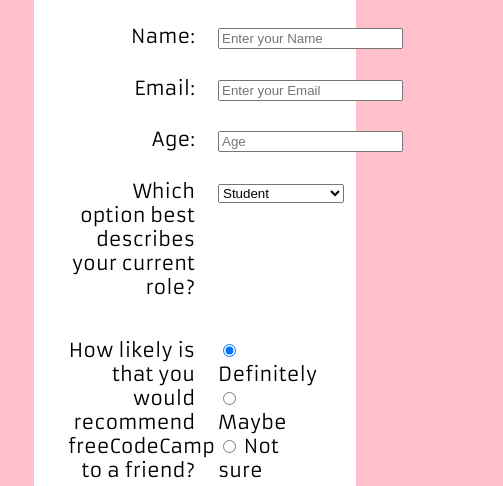
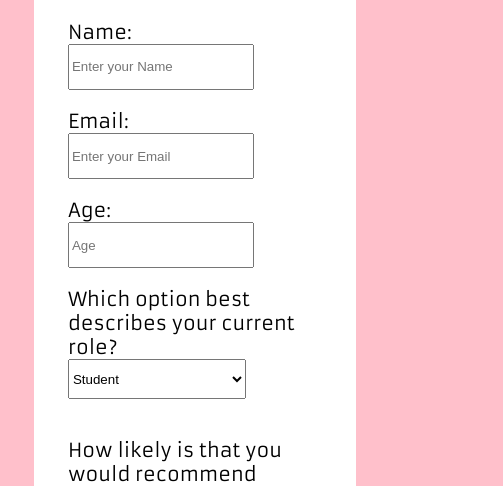
Before and after one commit to cinthialandia/fcc-survey-form, a plain HTML site: page index.html in a window 390 px wide. Shown: the part 290-776 px from the top of the page, 503 px wide, since content can reach past the window. Drawn offline with Linux system fonts and the light colour scheme.

Commit message:
refactore of css and html

```diff
--- a/index.html
+++ b/index.html
@@ -61,7 +61,7 @@
               <label for="maybe">Maybe</label>
             </div>
             <div>
-              <input type="radio" id="notsure" name="notsure" value="notsure" />
+              <input type="radio" id="notsure" name="recommend" value="notsure" />
               <label for="notsure">Not sure</label>
             </div>
           </div>
@@ -144,7 +144,7 @@
             <label for="story">Any Comments or Suggestions?</label>
           </div>
           <div class="control">
-            <textarea id="story" name="story" rows="5" cols="33" placeholder="Enter your comment here..."> </textarea>
+            <textarea id="story" name="story" placeholder="Enter your comment here..."></textarea>
           </div>
         </div>
         <!--submit -->
--- a/style.css
+++ b/style.css
@@ -34,9 +34,9 @@ main {
 
 /*style all the label*/
 .label {
-  width: 50%;
   text-align: right;
   padding-right: 1em;
+  width: 50%;
 }
 
 .label-top {
@@ -46,7 +46,27 @@ main {
 /*style all the input*/
 .control {
   width: 25%;
-  padding: 0.2em;
+}
+
+input[type="checkbox"],
+input[type="radio"] {
+  height: 1.5em;
+  width: 2em;
+}
+
+select {
+  width: 70%;
+  height: 3em;
+}
+
+input[type="text"] {
+  height: 3em;
+  width: 70%;
+}
+
+textarea {
+  height: 10em;
+  width: 90%;
 }
 
 /*submit-button*/
@@ -66,17 +86,18 @@ main {
   border: 0px solid;
 }
 
-
-
 /* This query was necessary for changing the size of the elements on mobile cellphone*/
-@media only screen and (max-width: 600px) {
-  .input {
-    display: block;
+@media only screen and (max-width: 800px) {
+  .control-container {
+    flex-direction: column;
   }
 
-  .input label {
-    display: block;
+  .label {
+    text-align: left;
     width: 100%;
-    text-align: left;
+  }
+
+  .control {
+    width: 100%;
   }
 }
```
